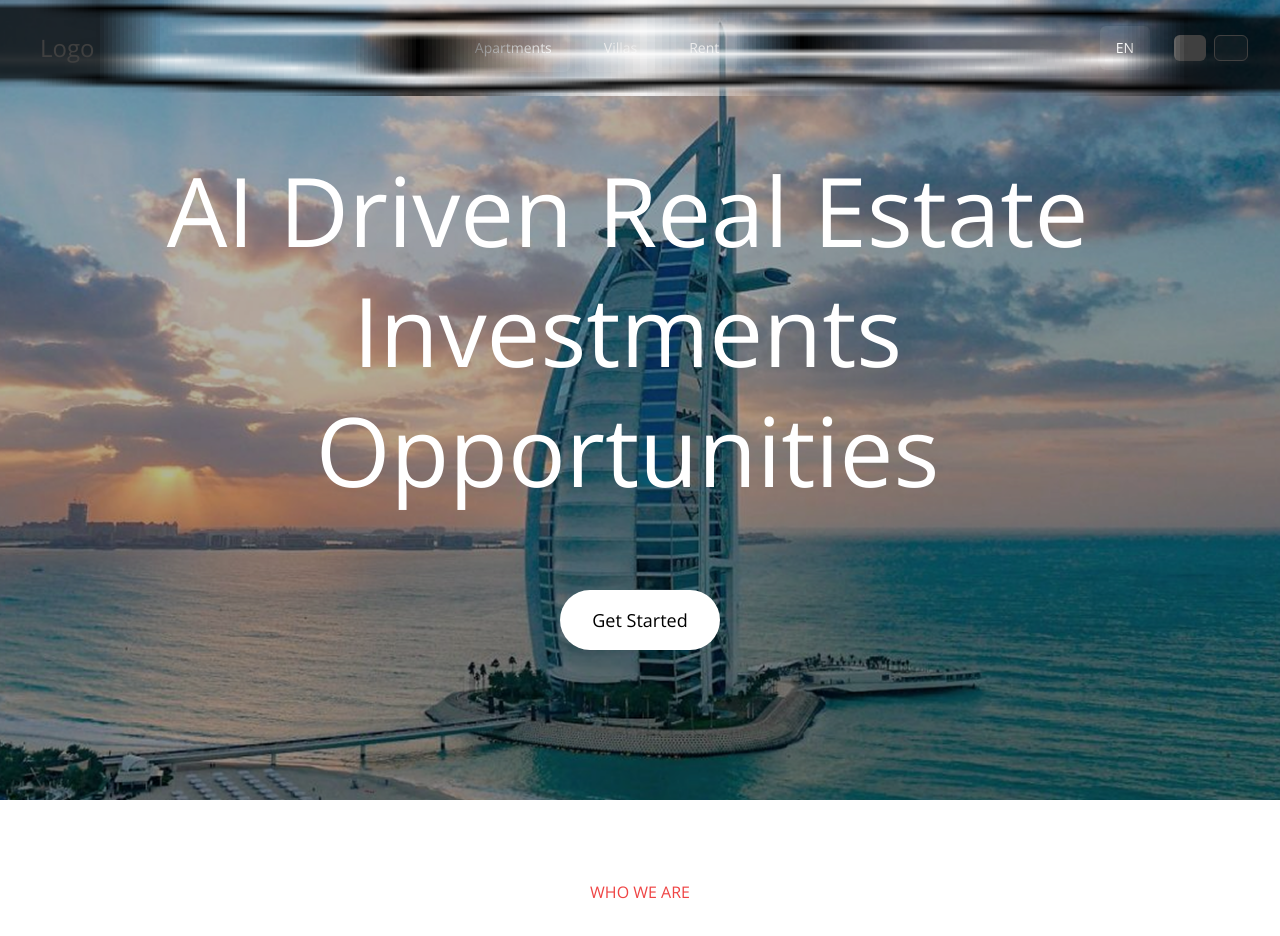
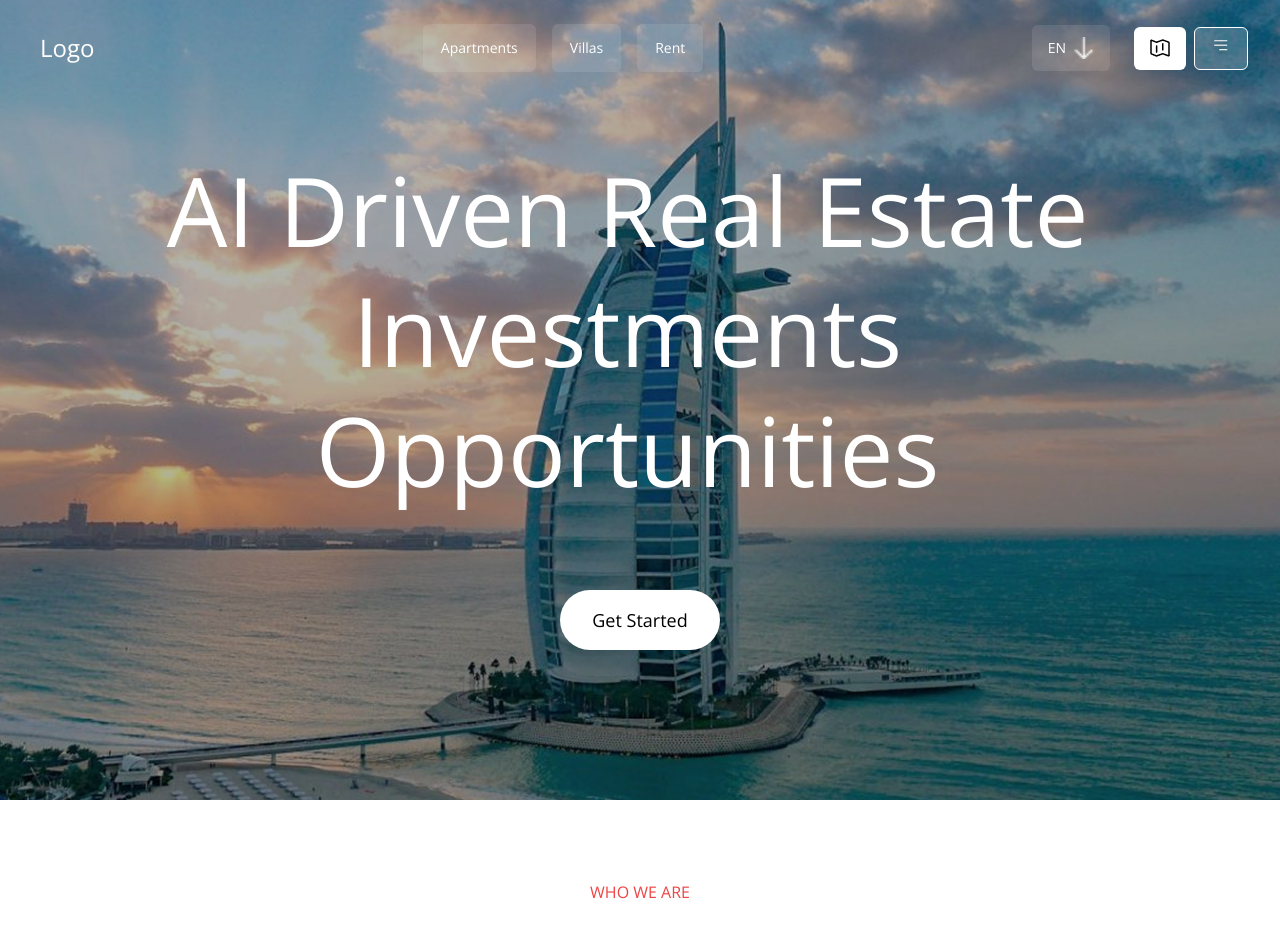
Before and after one commit to rahuldunkhwal/deploy, a Next.js app: page / in a window 1280 px wide. Shown: the top 936 px of the page. Built offline with nearby package versions, Linux system fonts and the light colour scheme; a web font is replaced by a local one.

Commit message:
fix navbar

```diff
--- a/src/layout/Navbar.tsx
+++ b/src/layout/Navbar.tsx
@@ -44,15 +44,15 @@ const Navbar = () => {
             <div>
               <button className="px-4 py-3 gap-2 text-white text-sm bg-white/10 rounded-md flex items-center">
                 EN
-                <Image src="/hero-section/icon-arrow.png" alt="icon" fill />
+                <Image src="/hero-section/icon-arrow.png" alt="icon" width={20} height={20} />
               </button>
             </div>
             <div className="flex gap-x-2">
               <button className="px-4 py-3 bg-white rounded-md">
-                <Image src="/hero-section/icon-map.png" alt="map" fill />
+                <Image src="/hero-section/icon-map.png" alt="map" width={20} height={20} />
               </button>
               <button className="px-4 py-3 bg-white/20 rounded-md items-center border border-white">
-                <Image src="/hero-section/icon-list.png" alt="icon" fill />
+                <Image src="/hero-section/icon-list.png" alt="icon" width={20} height={20} />
               </button>
             </div>
           </div>
```
